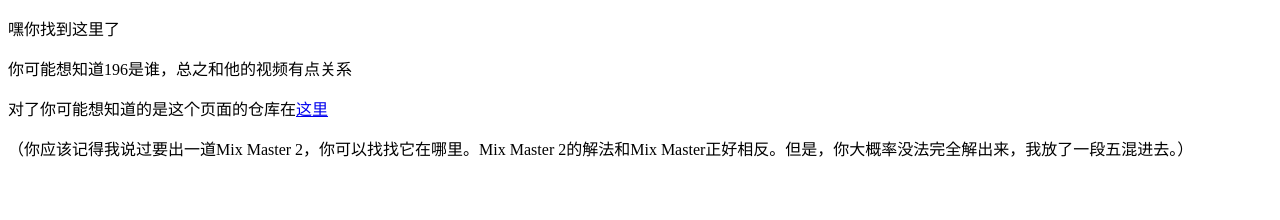
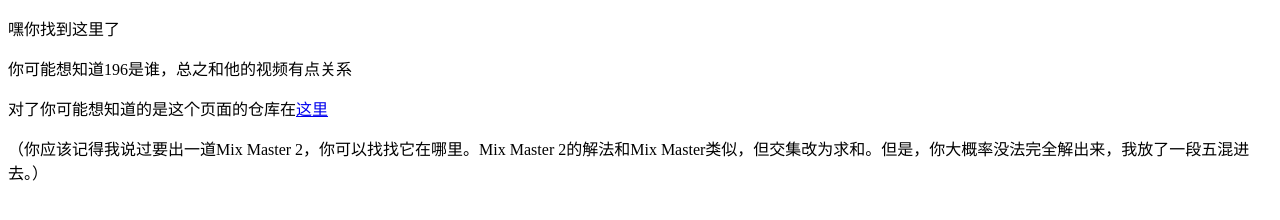
Before and after one commit to azure-bluet/azure-bluet.github.io, a plain HTML site: page ph/puzzle.html in a window 1280 px wide. Drawn offline with Linux system fonts and the light colour scheme.

Commit message:
Somehow related to Spring collab 2020

```diff
--- a/ph/puzzle.html
+++ b/ph/puzzle.html
@@ -4,6 +4,6 @@
 <body><p>嘿你找到这里了</p>
 <p>你可能想知道196是谁，总之和他的视频有点关系</p>
 <p>对了你可能想知道的是这个页面的仓库在<a href="https://github.com/azure-bluet/azure-bluet.github.io">这里</a></p>
-<p>（你应该记得我说过要出一道Mix Master 2，你可以找找它在哪里。Mix Master 2的解法和Mix Master正好相反。但是，你大概率没法完全解出来，我放了一段五混进去。）</p>
+<p>（你应该记得我说过要出一道Mix Master 2，你可以找找它在哪里。Mix Master 2的解法和Mix Master类似，但交集改为求和。但是，你大概率没法完全解出来，我放了一段五混进去。）</p>
 </body>
 </html>
```
